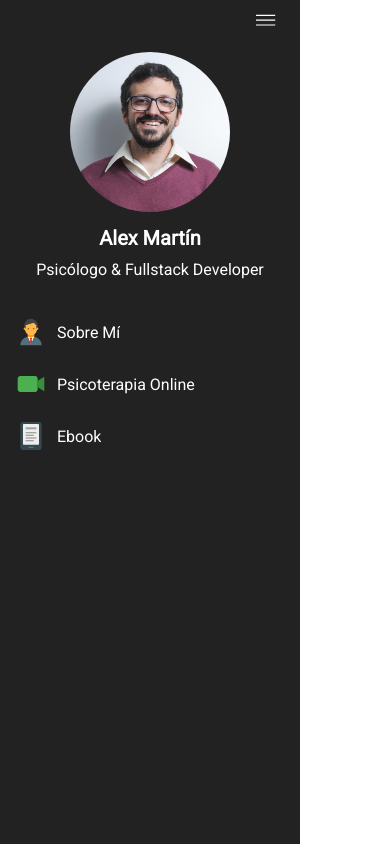
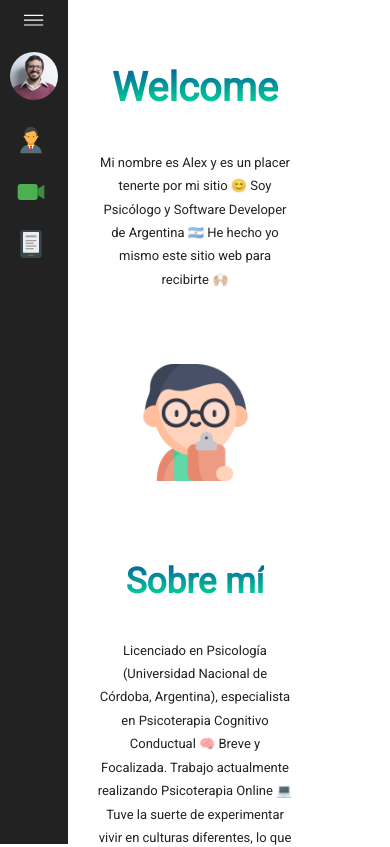
Before and after one commit to AlexEMartin/psicoweb, a React (Create React App) app: page / in a window 390 px wide. Shown: the top 847 px of the page. Built offline with nearby package versions, Linux system fonts and the light colour scheme.

Commit message:
Tiny mobile refactors

```diff
--- a/src/components/Home.scss
+++ b/src/components/Home.scss
@@ -61,7 +61,7 @@
 
   .home-title {
     @include titles;
-    margin-top: 8rem;
+    margin-top: 4rem;
   }
 
   .home-p1 {
--- a/src/components/sidebar/SideBarMenu.tsx
+++ b/src/components/sidebar/SideBarMenu.tsx
@@ -12,7 +12,7 @@ interface SideBarMenuProps {
 }
 
 export const SideBarMenu = ({ items, card }: SideBarMenuProps) => {
-  const [isOpen, setIsOpen] = useState<boolean>(true);
+  const [isOpen, setIsOpen] = useState<boolean>(false);
 
   const handleClick = () => {
       setIsOpen(!isOpen);
```
